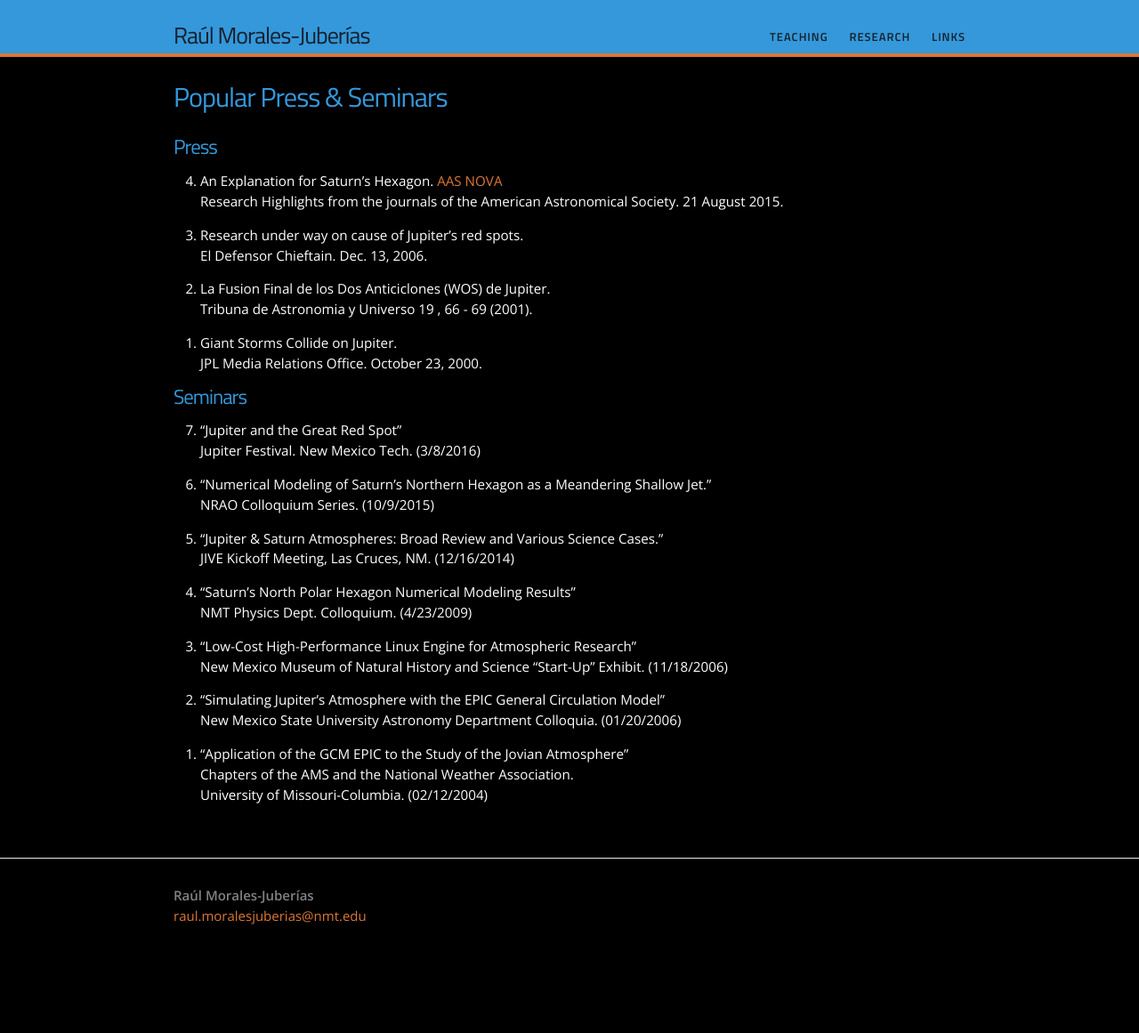
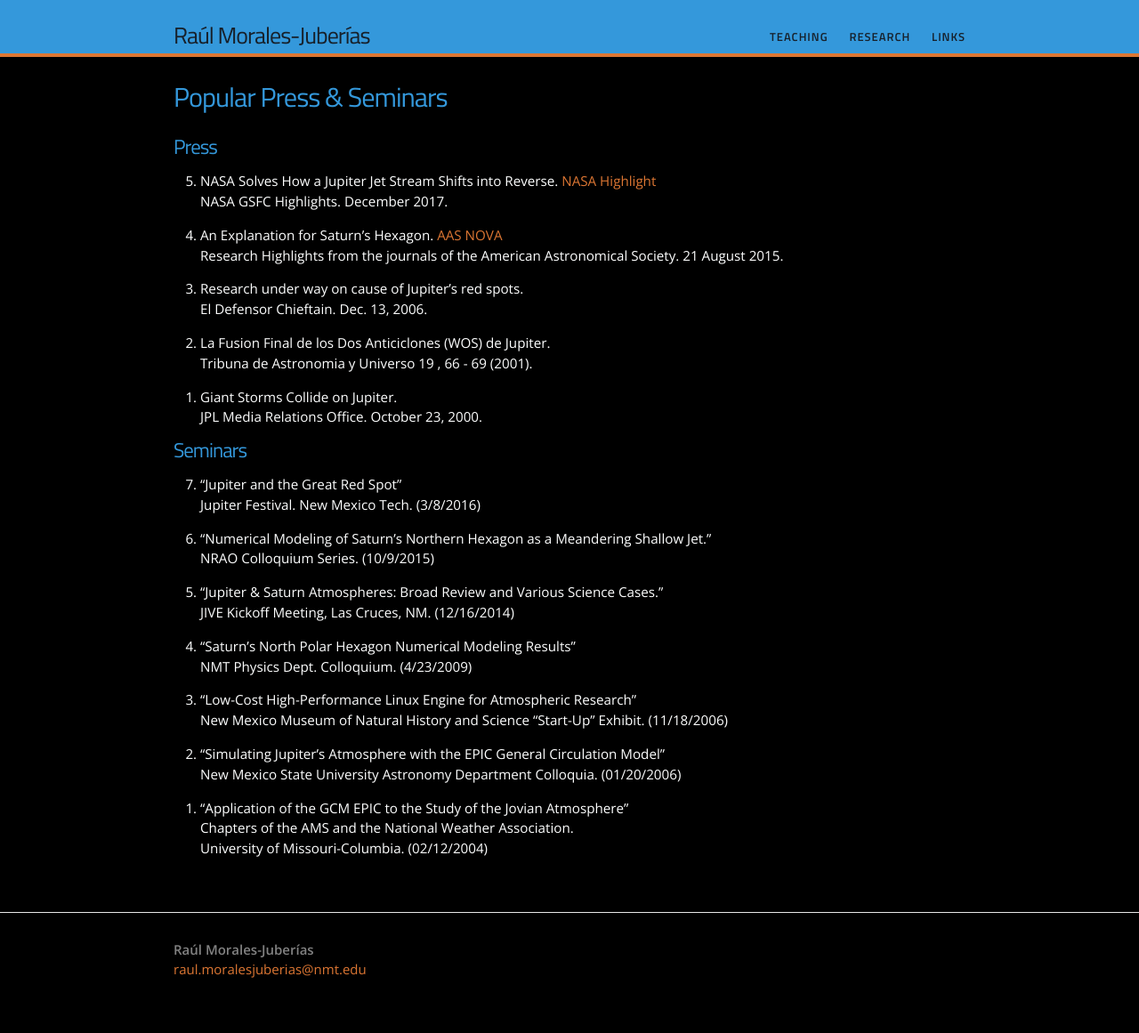
Before and after one commit to rmjuberias/rmjuberias.github.io, a Jekyll site: the page built from research/press.md, in a window 1280 px wide. Shown: the whole page at 89% size. Built offline with Jekyll 4.4.1, drawn with Linux system fonts in a browser that asks for light colours; before the commit the page ends 1100 px from its top, so only the background shows below that.

Commit message:
press updates
pues eso … ke cansino

```diff
--- a/research/press.md
+++ b/research/press.md
@@ -5,6 +5,8 @@ permalink: /research/press/
 ---
 
 <h1> Press </h1>
+
+0. NASA Solves How a Jupiter Jet Stream Shifts into Reverse. <a href="https://www.nasa.gov/feature/goddard/2017/nasa-solves-how-a-jupiter-jet-stream-shifts-into-reverse" target="_blank">NASA Highlight</a> <br> NASA GSFC Highlights. December 2017.
 
 0. An Explanation for Saturn’s Hexagon. <a href="http://aasnova.org/2015/08/21/an-explanation-for-saturns-hexagon/" target="_blank">AAS NOVA</a> <br> Research Highlights from the journals of the American Astronomical Society. 21 August 2015.
 
```
Also changed, not shown: 3 other files.
